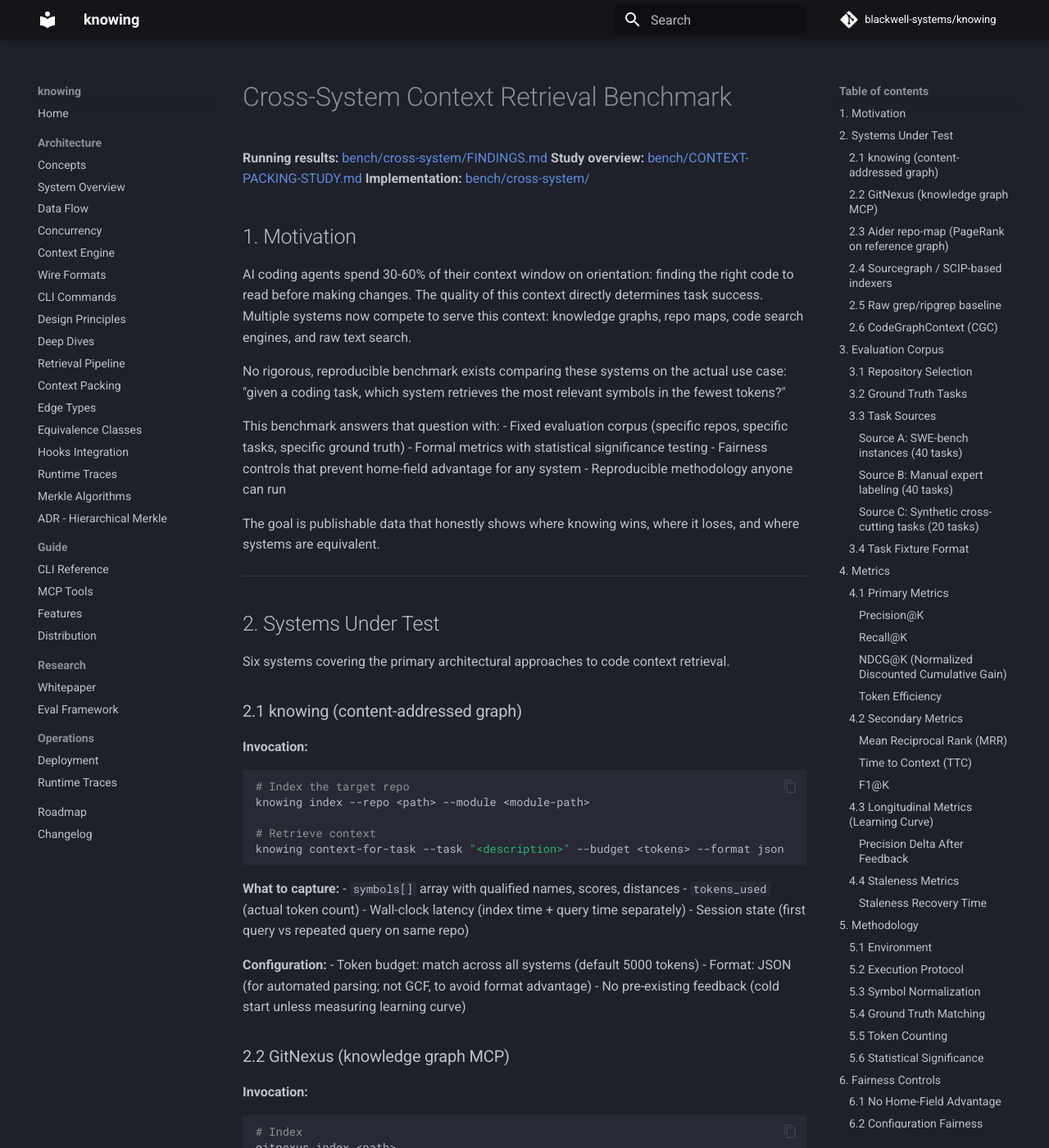
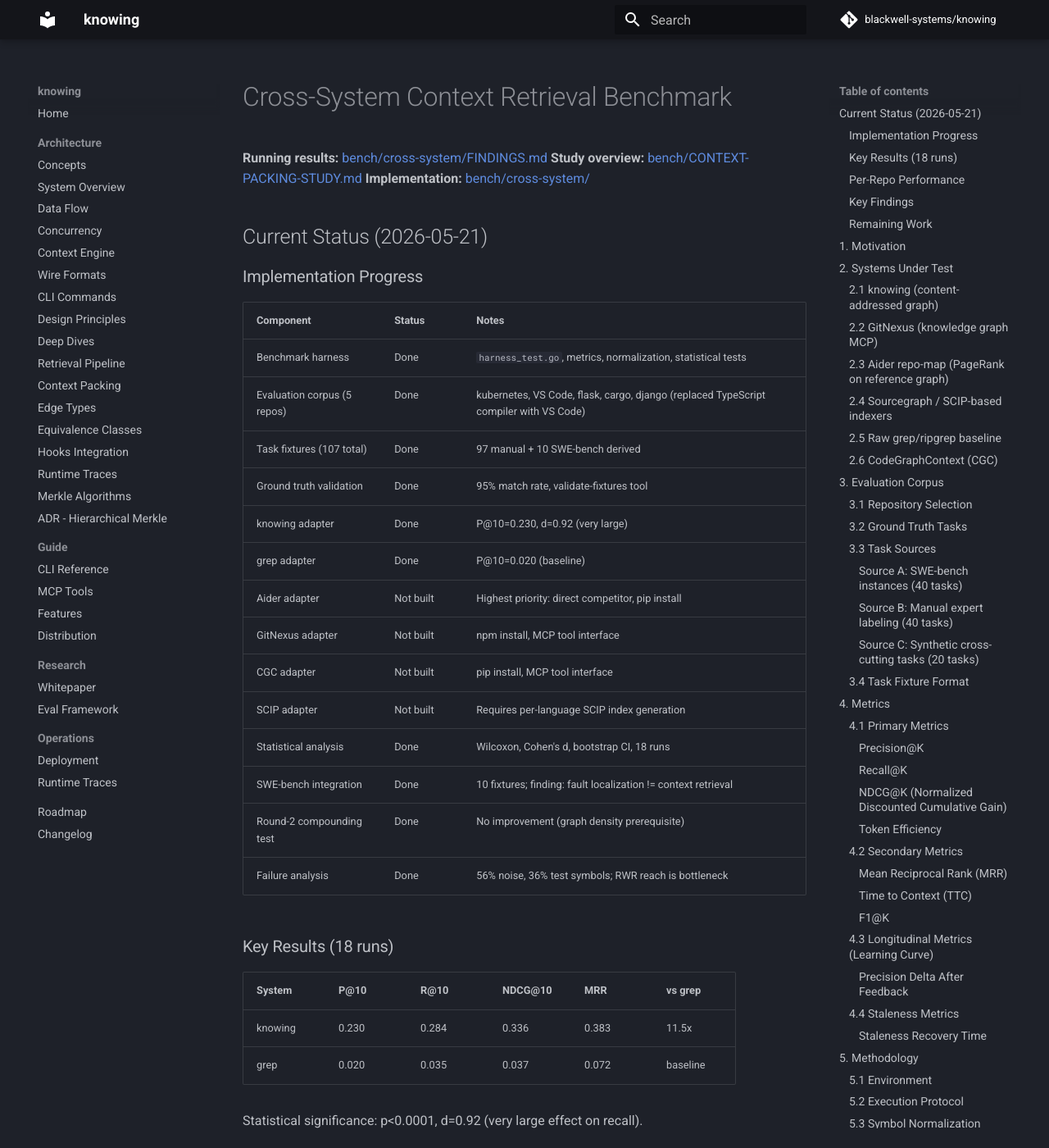
Before and after one commit to blackwell-systems/knowing, an MkDocs documentation site: the page built from docs/research/cross-system-benchmark.md, in a window 1280 px wide and 1400 px high. Shown: the whole window at 82% size. Built offline with MkDocs 1.6.1 and Material for MkDocs 9.7.7, drawn with Linux system fonts in a browser that asks for light colours; comment, search, counter and statistics services are not loaded; some of the changed text lies outside the part shown.

Commit message:
docs: update cross-system benchmark spec with current status and remaining work

```diff
--- a/docs/research/cross-system-benchmark.md
+++ b/docs/research/cross-system-benchmark.md
@@ -3,6 +3,69 @@
 **Running results:** [bench/cross-system/FINDINGS.md](../../bench/cross-system/FINDINGS.md)
 **Study overview:** [bench/CONTEXT-PACKING-STUDY.md](../../bench/CONTEXT-PACKING-STUDY.md)
 **Implementation:** [bench/cross-system/](../../bench/cross-system/)
+
+## Current Status (2026-05-21)
+
+### Implementation Progress
+
+| Component | Status | Notes |
+|-----------|--------|-------|
+| Benchmark harness | Done | `harness_test.go`, metrics, normalization, statistical tests |
+| Evaluation corpus (5 repos) | Done | kubernetes, VS Code, flask, cargo, django (replaced TypeScript compiler with VS Code) |
+| Task fixtures (107 total) | Done | 97 manual + 10 SWE-bench derived |
+| Ground truth validation | Done | 95% match rate, validate-fixtures tool |
+| knowing adapter | Done | P@10=0.230, d=0.92 (very large) |
+| grep adapter | Done | P@10=0.020 (baseline) |
+| Aider adapter | Not built | Highest priority: direct competitor, pip install |
+| GitNexus adapter | Not built | npm install, MCP tool interface |
+| CGC adapter | Not built | pip install, MCP tool interface |
+| SCIP adapter | Not built | Requires per-language SCIP index generation |
+| Statistical analysis | Done | Wilcoxon, Cohen's d, bootstrap CI, 18 runs |
+| SWE-bench integration | Done | 10 fixtures; finding: fault localization != context retrieval |
+| Round-2 compounding test | Done | No improvement (graph density prerequisite) |
+| Failure analysis | Done | 56% noise, 36% test symbols; RWR reach is bottleneck |
+
+### Key Results (18 runs)
+
+| System | P@10 | R@10 | NDCG@10 | MRR | vs grep |
+|--------|------|------|---------|-----|---------|
+| knowing | 0.230 | 0.284 | 0.336 | 0.383 | 11.5x |
+| grep | 0.020 | 0.035 | 0.037 | 0.072 | baseline |
+
+Statistical significance: p<0.0001, d=0.92 (very large effect on recall).
+
+### Per-Repo Performance
+
+| Repo | P@10 | Architecture | Inheritance edges |
+|------|------|-------------|-------------------|
+| Django | 0.330 | Deep class hierarchies | 14,539 |
+| Flask | 0.321 | Small, well-connected | 83 |
+| VS Code | ~0.25 | Classes, services, DI | 337 |
+| Kubernetes | 0.184 | Flat Go (no classes) | 0 |
+| Cargo | 0.123 | Rust modules | 0 |
+
+### Key Findings
+
+1. **RWR (graph traversal) is the primary differentiator**, not FTS/BM25
+2. **Inheritance propagation was the breakthrough** (+29% in one change)
+3. **Quality scales with graph density**: dense hierarchies (Django) >> flat codebases (Cargo)
+4. **FTS contributes minimally** because tiered search finds the same symbols
+5. **Feedback compounding requires graph connectivity** as a prerequisite
+6. **SWE-bench measures fault localization**, not context retrieval (different capability)
+7. **The TypeScript compiler was an outlier** (factory-function pattern); VS Code is representative
+
+### Remaining Work
+
+| Item | Priority | Effort | Impact |
+|------|----------|--------|--------|
+| Aider adapter | High | 1 day | Proves knowing > real competitor |
+| GitNexus adapter | Medium | 4 hours | Second competitor comparison |
+| CGC adapter | Medium | 4 hours | Third competitor comparison |
+| Blog post | High | 1 day | Public credibility |
+| SCIP adapter | Low | 2 days | Precision ceiling reference |
+| Java corpus | Low | 1 day | Validate Java extractor |
+
+---
 
 ## 1. Motivation
 
```
